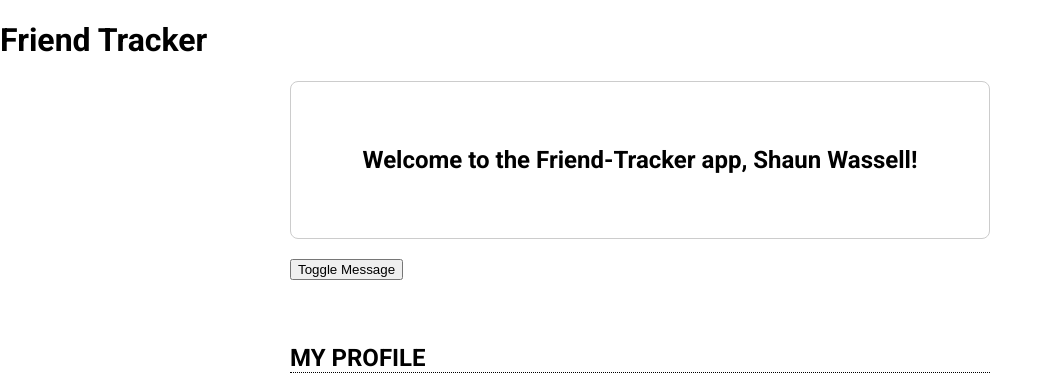
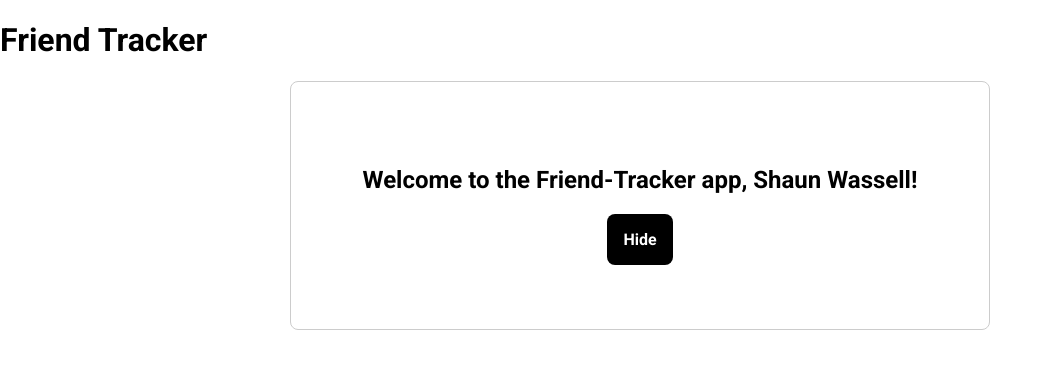
Before and after one commit to CBT-Nuggets/react-basics, a React (Create React App) app: page / in a window 1280 px wide. Shown: the top 380 px of the page, without its empty margins (0-1051 px from the left). Built offline with nearby package versions, Linux system fonts and the light colour scheme.

Commit message:
12 Showing and hiding elements (part 2)

```diff
--- a/src/App.js
+++ b/src/App.js
@@ -6,18 +6,26 @@ import { PersonCard } from './PersonCard';
 import styles from './App.module.css';
 
 export const App = () => {
-	const [showWelcomeMessage, setShouldShowWelcomeMessage] = useState(true);
+	// const [showWelcomeMessage, setShouldShowWelcomeMessage] = useState(true);
 
-	function toggleWelcomeMessage() {
-		setShouldShowWelcomeMessage(!showWelcomeMessage);
-	}
+	// function toggleWelcomeMessage() {
+	// 	setShouldShowWelcomeMessage(!showWelcomeMessage);
+	// }
 
 	return (
 		<div>
 			<h1>Friend Tracker</h1>
 			<div className={styles.contentContainer}>
-				{showWelcomeMessage && <WelcomeMessage name={myProfileData.name} />}
-				<button onClick={toggleWelcomeMessage}>Toggle Message</button>
+				{/* {showWelcomeMessage && <WelcomeMessage name={myProfileData.name} />} */}
+
+				{/* Other ways of doing it
+					{showWelcomeMessage ? <WelcomeMessage name={myProfileData.name} /> : null}
+				*/}
+
+				{/* <button onClick={toggleWelcomeMessage}>
+						{showWelcomeMessage ? 'Hide Message' : 'Show Message'}
+					</button> */}
+				<WelcomeMessage name={myProfileData.name} />
 				<h2 className={styles.contentHeading}>My Profile</h2>
 				<ProfileInfo person={myProfileData} />
 				<h2 className={styles.contentHeading}>My Friends</h2>
--- a/src/WelcomeMessage.js
+++ b/src/WelcomeMessage.js
@@ -1,12 +1,18 @@
+import { useState } from 'react';
 import PropTypes from 'prop-types';
 import styles from './WelcomeMessage.module.css';
 
 const WelcomeMessage = ({ name }) => {
-	return (
-		<h2 className={styles.welcomeMessage}>
-			Welcome to the Friend-Tracker app, {name}!
-		</h2>
-	);
+	const [isVisible, setIsVisible] = useState(true);
+
+	return isVisible ? (
+		<div className={styles.welcomeMessage}>
+			<h2>
+				Welcome to the Friend-Tracker app, {name}!
+			</h2>
+			<button onClick={() => setIsVisible(false)}>Hide</button>
+		</div>
+	) : null;
 }
 
 WelcomeMessage.propTypes = {
--- a/src/index.css
+++ b/src/index.css
@@ -9,3 +9,15 @@ code {
   font-family: source-code-pro, Menlo, Monaco, Consolas, 'Courier New',
     monospace;
 }
+
+button {
+	background-color: black;
+	border: none;
+	border-radius: 8px;
+	color: white;
+	cursor: pointer;
+	font-family: 'Roboto', sans-serif;
+	font-size: 16px;
+	font-weight: bold;
+	padding: 16px;
+}
```
